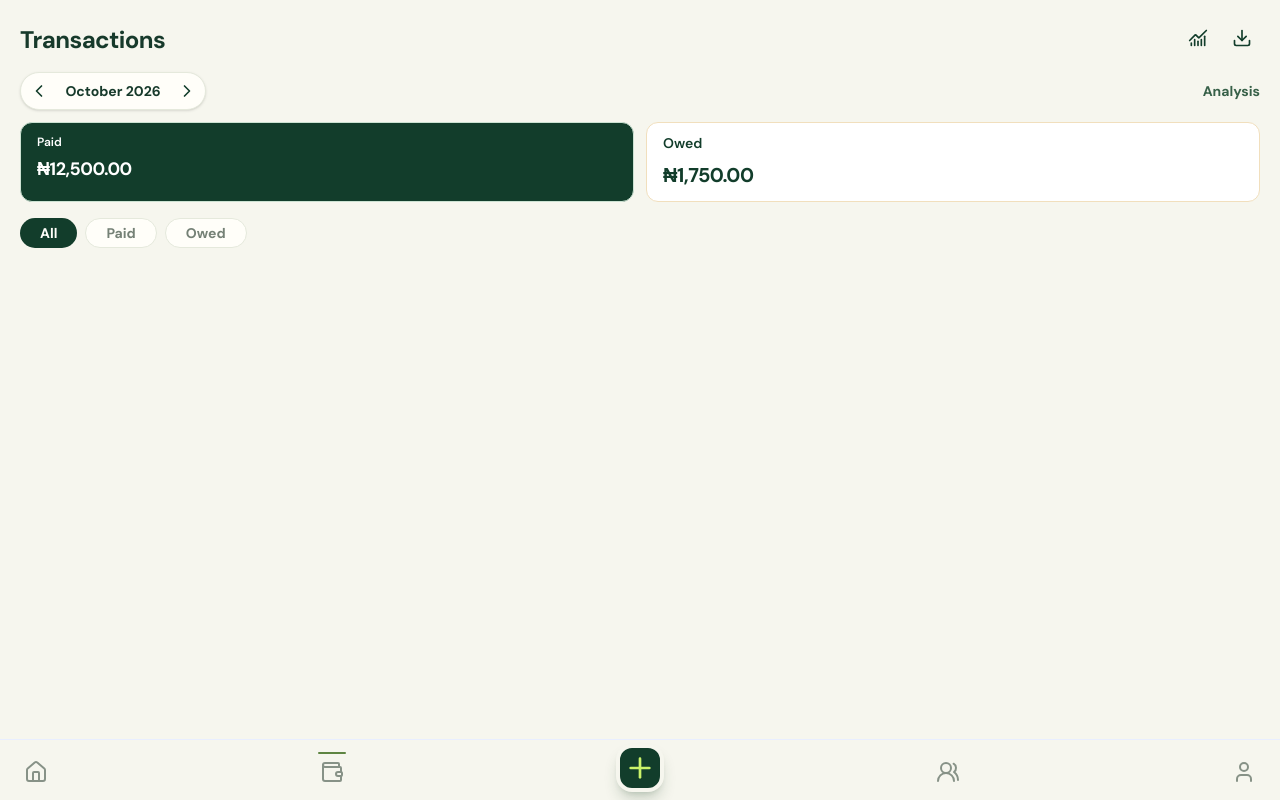
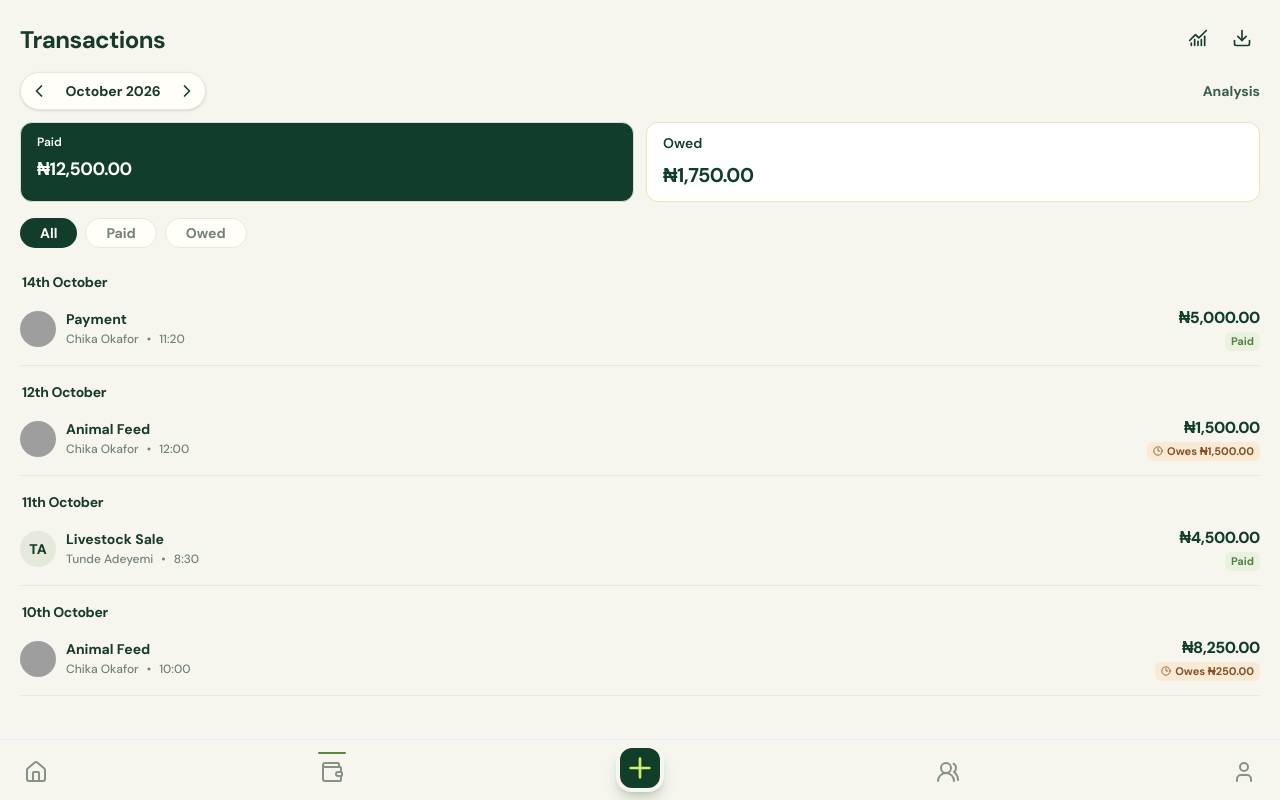
Before and after one commit to Aulli07/BalanceMe, a Next.js app: page /transactions in a window 1280 px wide. Built offline with nearby package versions, Linux system fonts and the light colour scheme; grey boxes are pictures that could not be loaded.

Commit message:
I made the filter function work with the transactions page and also made separate transaction functions for day and month along with its types

```diff
--- a/app/transactions/page.tsx
+++ b/app/transactions/page.tsx
@@ -4,7 +4,7 @@ import { useMemo, useState } from "react";
 import { TransactionHeader } from "@/features/transactions/components/transaction-header";
 import { TransactionSummary } from "@/features/transactions/components/transaction-summary";
 import { TransactionActivity } from "@/features/transactions/components/transaction-activity";
-import { getTransactionsForMonth } from "@/features/transactions/selectors/get-transactions-for-month";
+import { getTransactionsForDay, getTransactionsForMonth } from "@/features/transactions/selectors/get-transactions-for-month";
 import { getTransactionActivity } from "@/features/transactions/selectors/get-transactions";
 import { getTransactionSummary } from "@/features/transactions/selectors/get-transaction-summary";
 import { ACTIVE_BUSINESS_ID } from "@/shared/data/domain-mock-data";
@@ -21,8 +21,8 @@ export default function TransactionsPage() {
 
 
   const transactions = useMemo(() =>
-    getTransactionsForMonth(getTransactionActivity(ACTIVE_BUSINESS_ID),months[monthIndex]),
-    [monthIndex]);
+    getTransactionsForMonth(getTransactionsForDay(filteredTxns), months[monthIndex]),
+    [monthIndex, activeFilter]);
 
   const summary = useMemo(() => getTransactionSummary(ACTIVE_BUSINESS_ID, months[monthIndex]), [monthIndex]);
 
--- a/features/transactions/components/transaction-activity.tsx
+++ b/features/transactions/components/transaction-activity.tsx
@@ -4,11 +4,11 @@ import { formatNaira } from "@/shared/utils/format-naira";
 import { formatTransactionTime } from "../utils/format-time";
 import { getInitials } from "../utils/get-name-initials";
 import Link from "next/link";
-import { TransactionActivityProps } from "../types/transaction-props";
+import { TransactionMonthlyActivityProps } from "../types/transaction-props";
 
 
 
-export function TransactionActivity({ transactions }: TransactionActivityProps) {
+export function TransactionActivity({transactions}: TransactionMonthlyActivityProps) {
   return (
     <section className="flex flex-col gap-4 px-5 pt-5" aria-labelledby="activity-heading">
       <h2 id="activity-heading" className="sr-only">
--- a/features/transactions/components/transaction-summary.tsx
+++ b/features/transactions/components/transaction-summary.tsx
@@ -19,8 +19,6 @@ export function TransactionSummary({
   paidKobo,
   owedKobo,
 }: TransactionSummaryProps) {
-  // const [activeFilter, setActiveFilter] = useState<typeof filters[number]>("All");
-
   return (
     <section className="mt-4 px-5" aria-labelledby="monthly-summary-heading">
       <div className="flex items-center justify-between gap-3">
--- a/features/transactions/selectors/get-transactions-for-month.ts
+++ b/features/transactions/selectors/get-transactions-for-month.ts
@@ -1,3 +1,6 @@
+import { TransactionActivityProps } from "../types/transaction-props";
+import { getDayLabel } from "../utils/get-day-label";
+
 export function getTransactionsForMonth<T>(
   transactionsByDay: Record<string, T[]>,
   month: string,
@@ -10,3 +13,18 @@ export function getTransactionsForMonth<T>(
     ),
   );
 }
+
+
+export function getTransactionsForDay(transactions: TransactionActivityProps) {
+  const transactionsByDay = transactions.reduce<Record<string, typeof transactions>>(
+    (groups, transaction) => {
+      const day = getDayLabel(transaction.createdAt);
+      groups[day] ??= [];
+      groups[day].push(transaction);
+      return groups;
+    },
+    {},
+  );
+
+  return transactionsByDay;
+}
```
Also changed, not shown: features/transactions/selectors/get-transactions.ts (+0 -10 lines), features/transactions/types/transaction-props.ts (+3 -5 lines).
